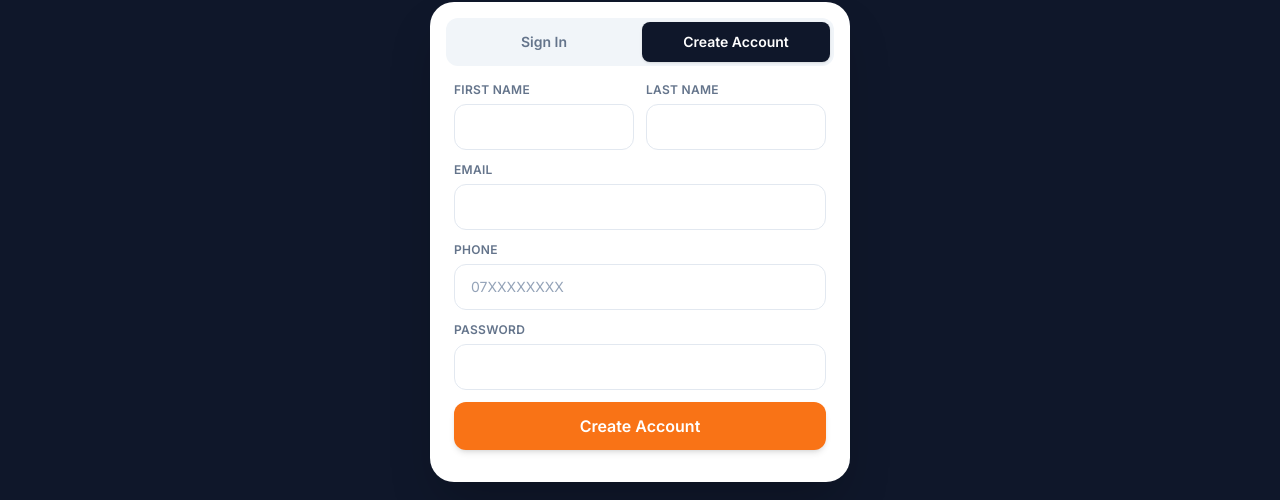
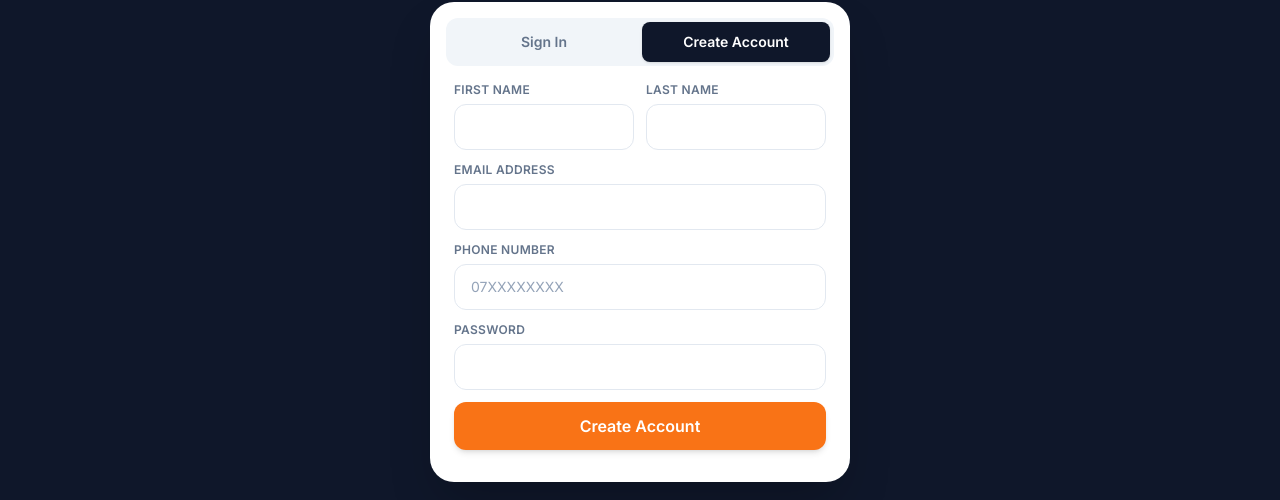
Before and after one commit to furahinibedon-arch/afar-mkopo-fasta, a Next.js app: page / in a window 1280 px wide. Both pictures are taken after typing "name@example.com", "Sample123" into the empty fields and a click on the button "Create Account". Shown: the part 210-710 px from the top of the page. Built offline with nearby package versions, Linux system fonts and the light colour scheme; no server answers.

Commit message:
fix: cast form values to string to resolve TS DeepPartial type error

```diff
--- a/app/page.tsx
+++ b/app/page.tsx
@@ -6,9 +6,21 @@ import{zodResolver}from"@hookform/resolvers/zod";
 import{useRouter}from"next/navigation";
 import{loginUser,registerUser}from"@/lib/api";
 import{useLanguage}from"@/context/LanguageContext";
-const LS=z.object({email:z.string().email("Valid email required"),password:z.string().min(6,"Min 6 chars")});
-const RS=z.object({firstName:z.string().min(2),lastName:z.string().min(2),email:z.string().email(),phone:z.string().min(10,"Valid phone"),password:z.string().min(6)});
-type LD=z.infer<typeof LS>;type RD=z.infer<typeof RS>;
+
+const LS=z.object({
+  email:z.string().email("Valid email required"),
+  password:z.string().min(6,"Min 6 characters"),
+});
+const RS=z.object({
+  firstName:z.string().min(2,"Required"),
+  lastName:z.string().min(2,"Required"),
+  email:z.string().email("Valid email required"),
+  phone:z.string().min(10,"Valid phone required"),
+  password:z.string().min(6,"Min 6 characters"),
+});
+type LD=z.infer<typeof LS>;
+type RD=z.infer<typeof RS>;
+
 export default function HomePage(){
   const[tab,setTab]=useState<"login"|"register">("login");
   const{language,setLanguage}=useLanguage();
@@ -16,10 +28,17 @@ export default function HomePage(){
     <div className="min-h-screen bg-navy-800 flex flex-col">
       <div className="flex items-center justify-between px-6 py-4">
         <div className="flex items-center gap-2.5">
-          <div className="w-9 h-9 rounded-xl bg-brand-500 flex items-center justify-center shadow-glow-orange"><span className="text-white font-black text-sm">AF</span></div>
-          <div><p className="text-white font-black text-base">AFAR MKOPO</p><p className="text-brand-400 font-black text-xs tracking-widest">FASTA</p></div>
+          <div className="w-9 h-9 rounded-xl bg-brand-500 flex items-center justify-center shadow-glow-orange">
+            <span className="text-white font-black text-sm">AF</span>
+          </div>
+          <div>
+            <p className="text-white font-black text-base">AFAR MKOPO</p>
+            <p className="text-brand-400 font-black text-xs tracking-widest">FASTA</p>
+          </div>
         </div>
-        <button onClick={()=>setLanguage(language==="en"?"sw":"en")} className="px-3 py-1.5 bg-white/10 hover:bg-white/20 text-white text-xs font-semibold rounded-lg">{language==="en"?" Swahili":" English"}</button>
+        <button onClick={()=>setLanguage(language==="en"?"sw":"en")} className="px-3 py-1.5 bg-white/10 hover:bg-white/20 text-white text-xs font-semibold rounded-lg">
+          {language==="en"?" Swahili":" English"}
+        </button>
       </div>
       <div className="flex-1 flex items-center justify-center px-4 pb-12">
         <div className="w-full max-w-[420px] animate-slide-up">
@@ -29,33 +48,105 @@ export default function HomePage(){
           </div>
           <div className="bg-white rounded-3xl shadow-2xl overflow-hidden">
             <div className="flex bg-slate-100 m-4 rounded-xl p-1 gap-1">
-              {(["login","register"]as const).map(t=>(
-                <button key={t} onClick={()=>setTab(t)} className={`flex-1 py-2.5 rounded-lg text-sm font-semibold transition-all ${tab===t?"bg-navy-800 text-white shadow":"text-slate-500 hover:text-slate-800"}`}>{t==="login"?"Sign In":"Create Account"}</button>
+              {(["login","register"] as const).map(t=>(
+                <button key={t} onClick={()=>setTab(t)} className={`flex-1 py-2.5 rounded-lg text-sm font-semibold transition-all ${tab===t?"bg-navy-800 text-white shadow":"text-slate-500 hover:text-slate-800"}`}>
+                  {t==="login"?"Sign In":"Create Account"}
+                </button>
               ))}
             </div>
             <div className="px-6 pb-8">{tab==="login"?<LF/>:<RF/>}</div>
           </div>
-          <div className="flex justify-center gap-6 mt-5 text-slate-500 text-xs"><span> Encrypted</span><span> Instant</span><span> Licensed</span></div>
+          <div className="flex justify-center gap-6 mt-5 text-slate-500 text-xs">
+            <span> Encrypted</span><span> Instant</span><span> Licensed</span>
+          </div>
         </div>
       </div>
     </div>
   );
 }
+
 function LF(){
   const router=useRouter();
   const[err,setErr]=useState<string|null>(null);
   const[busy,setBusy]=useState(false);
   const{register,handleSubmit,formState:{errors}}=useForm<LD>({resolver:zodResolver(LS)});
-  const sub=async(d:LD)=>{setBusy(true);setErr(null);try{const r=await loginUser(d);localStorage.setItem("token",r.token);localStorage.setItem("user",JSON.stringify(r.user));if(r.user?.role==="ADMIN")router.push("/admin");else if(r.user?.role==="LOAN_OFFICER")router.push("/staff");else router.push("/borrower");}catch(e:any){setErr(e.message);}finally{setBusy(false);}};
-  return(<form onSubmit={handleSubmit(sub)} className="space-y-4">{err&&<Err msg={err}/>}<Fi label="Email" type="email" r={register("email")} e={errors.email?.message}/><Fi label="Password" type="password" r={register("password")} e={errors.password?.message}/><button type="submit" disabled={busy} className="btn-primary w-full">{busy?"Signing in":"Sign In "}</button></form>);
+  const sub=async(data:LD)=>{
+    const email=data.email as string;
+    const password=data.password as string;
+    setBusy(true);setErr(null);
+    try{
+      const r=await loginUser({email,password});
+      localStorage.setItem("token",r.token);
+      localStorage.setItem("user",JSON.stringify(r.user));
+      if(r.user?.role==="ADMIN")router.push("/admin");
+      else if(r.user?.role==="LOAN_OFFICER")router.push("/staff");
+      else router.push("/borrower");
+    }catch(e:any){setErr(e.message);}
+    finally{setBusy(false);}
+  };
+  return(
+    <form onSubmit={handleSubmit(sub)} className="space-y-4">
+      {err&&<Err msg={err}/>}
+      <Fi label="Email Address" type="email" r={register("email")} e={errors.email?.message}/>
+      <Fi label="Password" type="password" r={register("password")} e={errors.password?.message}/>
+      <button type="submit" disabled={busy} className="btn-primary w-full">
+        {busy?"Signing in":"Sign In "}
+      </button>
+    </form>
+  );
 }
+
 function RF(){
   const router=useRouter();
   const[err,setErr]=useState<string|null>(null);
   const[busy,setBusy]=useState(false);
   const{register,handleSubmit,formState:{errors}}=useForm<RD>({resolver:zodResolver(RS)});
-  const sub=async(d:RD)=>{setBusy(true);setErr(null);try{const r=await registerUser(d);localStorage.setItem("token",r.token);localStorage.setItem("user",JSON.stringify(r.user));router.push("/borrower");}catch(e:any){setErr(e.message);}finally{setBusy(false);}};
-  return(<form onSubmit={handleSubmit(sub)} className="space-y-3">{err&&<Err msg={err}/>}<div className="grid grid-cols-2 gap-3"><Fi label="First Name" r={register("firstName")} e={errors.firstName?.message}/><Fi label="Last Name" r={register("lastName")} e={errors.lastName?.message}/></div><Fi label="Email" type="email" r={register("email")} e={errors.email?.message}/><Fi label="Phone" r={register("phone")} e={errors.phone?.message} ph="07XXXXXXXX"/><Fi label="Password" type="password" r={register("password")} e={errors.password?.message}/><button type="submit" disabled={busy} className="btn-primary w-full">{busy?"Creating":"Create Account "}</button></form>);
+  const sub=async(data:RD)=>{
+    const email=data.email as string;
+    const password=data.password as string;
+    const firstName=data.firstName as string;
+    const lastName=data.lastName as string;
+    const phone=data.phone as string;
+    setBusy(true);setErr(null);
+    try{
+      const r=await registerUser({email,password,firstName,lastName,phone});
+      localStorage.setItem("token",r.token);
+      localStorage.setItem("user",JSON.stringify(r.user));
+      router.push("/borrower");
+    }catch(e:any){setErr(e.message);}
+    finally{setBusy(false);}
+  };
+  return(
+    <form onSubmit={handleSubmit(sub)} className="space-y-3">
+      {err&&<Err msg={err}/>}
+      <div className="grid grid-cols-2 gap-3">
+        <Fi label="First Name" r={register("firstName")} e={errors.firstName?.message}/>
+        <Fi label="Last Name" r={register("lastName")} e={errors.lastName?.message}/>
+      </div>
+      <Fi label="Email Address" type="email" r={register("email")} e={errors.email?.message}/>
+      <Fi label="Phone Number" r={register("phone")} e={errors.phone?.message} ph="07XXXXXXXX"/>
+      <Fi label="Password" type="password" r={register("password")} e={errors.password?.message}/>
+      <button type="submit" disabled={busy} className="btn-primary w-full">
+        {busy?"Creating account":"Create Account "}
+      </button>
+    </form>
+  );
 }
-function Fi({label,type="text",r,e,ph}:{label:string;type?:string;r:any;e?:string;ph?:string}){return(<div><label className="label">{label}</label><input type={type} {...r} placeholder={ph} className="input-field"/>{e&&<p className="text-red-500 text-xs mt-1">{e}</p>}</div>);}
-function Err({msg}:{msg:string}){return<div className="flex items-center gap-2 bg-red-50 border border-red-200 text-red-700 text-sm px-3 py-2 rounded-xl"> {msg}</div>;}
+
+function Fi({label,type="text",r,e,ph}:{label:string;type?:string;r:any;e?:string;ph?:string}){
+  return(
+    <div>
+      <label className="label">{label}</label>
+      <input type={type} {...r} placeholder={ph} className="input-field"/>
+      {e&&<p className="text-red-500 text-xs mt-1">{e}</p>}
+    </div>
+  );
+}
+
+function Err({msg}:{msg:string}){
+  return(
+    <div className="flex items-center gap-2 bg-red-50 border border-red-200 text-red-700 text-sm px-3 py-2 rounded-xl">
+       {msg}
+    </div>
+  );
+}
```
